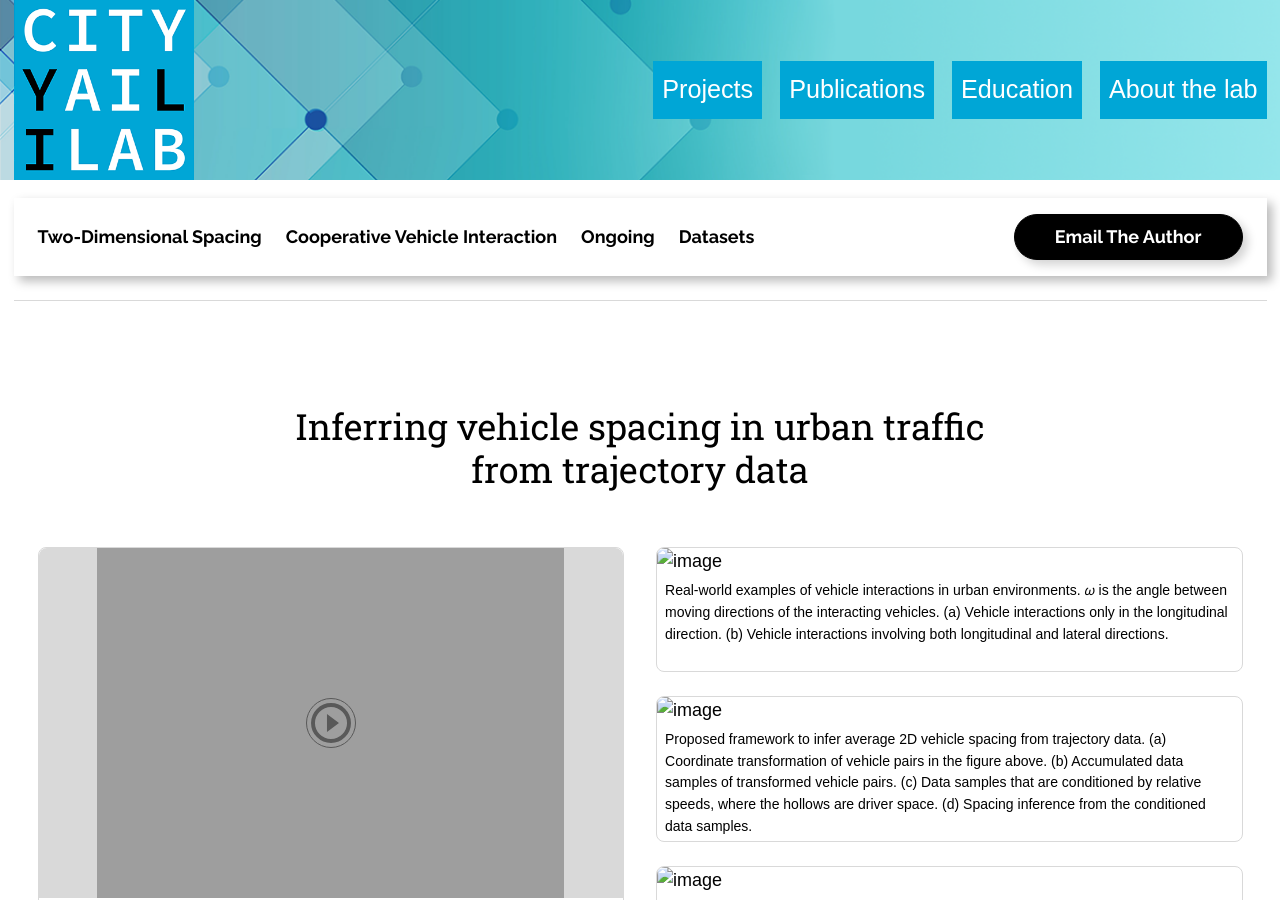
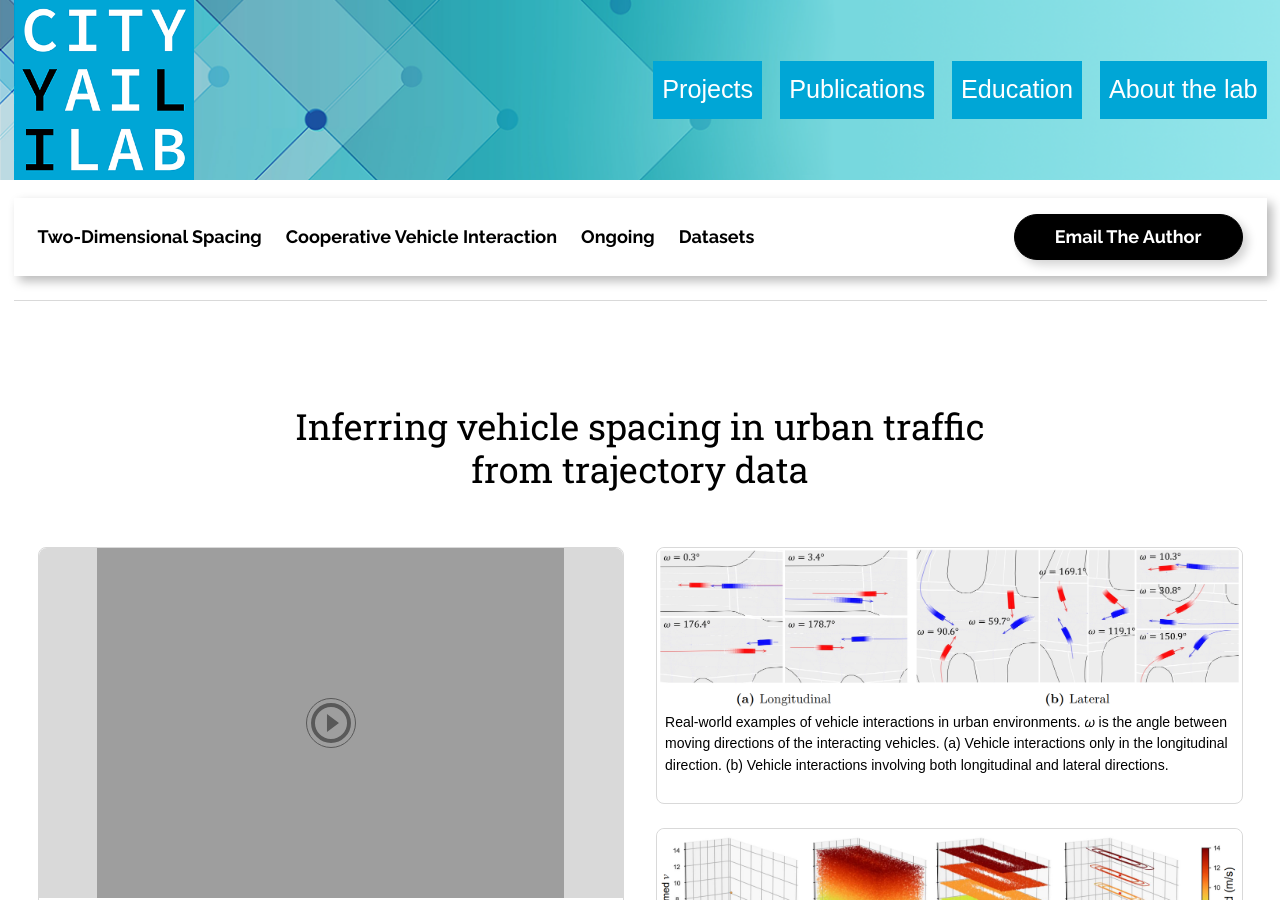
Before and after one commit to TUD-CityAI-Lab/cityai-projects, a Jekyll site: the page built from vehicle-coordination/index.html, in a window 1280 px wide and 900 px high. Built offline with Jekyll 4.4.1, drawn with Linux system fonts in a browser that asks for light colours.

Commit message:
Add files via upload

```diff
--- a/vehicle-coordination/index.html
+++ b/vehicle-coordination/index.html
@@ -197,7 +197,7 @@ title: Hello World (title for google results and browser tab)
                 <div class="home-card">
                   <img
                     alt="image"
-                    src="sp1_interactioncases.png"
+                    src="public/sp1_interactioncases.png"
                     class="home-image01"
                   />
                   <div class="home-content-container1">
@@ -213,7 +213,7 @@ title: Hello World (title for google results and browser tab)
                 <div class="home-card1">
                   <img
                     alt="image"
-                    src="sp1_studystructure.png"
+                    src="public/sp1_studystructure.png"
                     class="home-image02"
                   />
                   <div class="home-content-container2">
@@ -229,7 +229,7 @@ title: Hello World (title for google results and browser tab)
                   </div>
                 </div>
                 <div class="home-card2">
-                  <img alt="image" src="sp1_iFDs.png" class="home-image03" />
+                  <img alt="image" src="public/sp1_iFDs.png" class="home-image03" />
                   <div class="home-content-container3">
                     <span class="home-text11">
                       Relationships between quasi-density and quasi-flow defined
@@ -293,31 +293,31 @@ title: Hello World (title for google results and browser tab)
               <div class="home-text-container1">
                 <span class="home-heading1 Card-Heading">Example Two</span>
               </div>
-              <img src="example136.gif" alt="image" class="home-image05" />
+              <img src="public/example136.gif" alt="image" class="home-image05" />
             </div>
             <div class="home-features-card2">
               <div class="home-text-container2">
                 <span class="home-heading2 Card-Heading">Example Three</span>
               </div>
-              <img src="example213.gif" alt="image" class="home-image06" />
+              <img src="public/example213.gif" alt="image" class="home-image06" />
             </div>
             <div class="home-features-card3">
               <div class="home-text-container3">
                 <span class="home-heading3 Card-Heading">Example Four</span>
               </div>
-              <img src="example267.gif" alt="image" class="home-image07" />
+              <img src="public/example267.gif" alt="image" class="home-image07" />
             </div>
             <div class="home-features-card4">
               <div class="home-text-container4">
                 <span class="home-heading4 Card-Heading">Example Five</span>
               </div>
-              <img src="example303.gif" alt="image" class="home-image08" />
+              <img src="public/example303.gif" alt="image" class="home-image08" />
             </div>
             <div class="home-features-card5">
               <div class="home-text-container5">
                 <span class="home-heading5 Card-Heading">Example Six</span>
               </div>
-              <img src="example.374.gif" alt="image" class="home-image09" />
+              <img src="public/example.374.gif" alt="image" class="home-image09" />
             </div>
           </div>
           <div class="home-container5">
```
